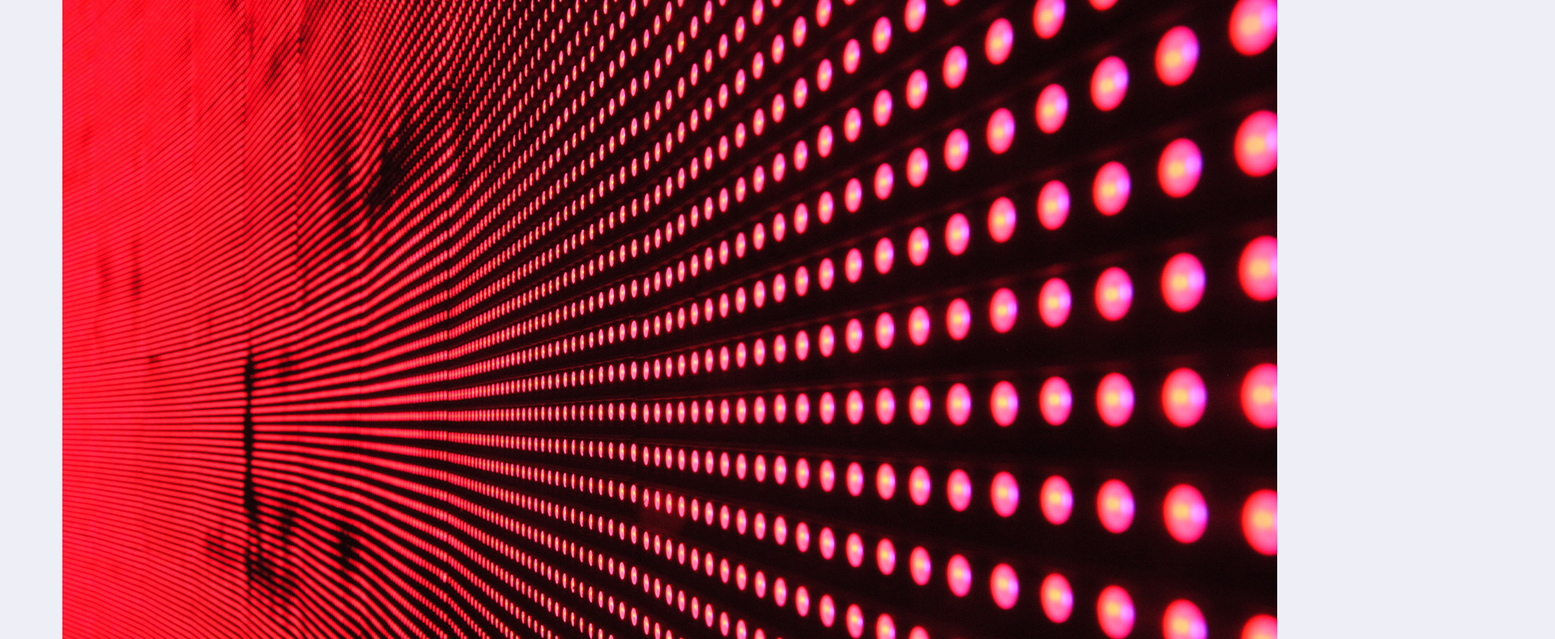
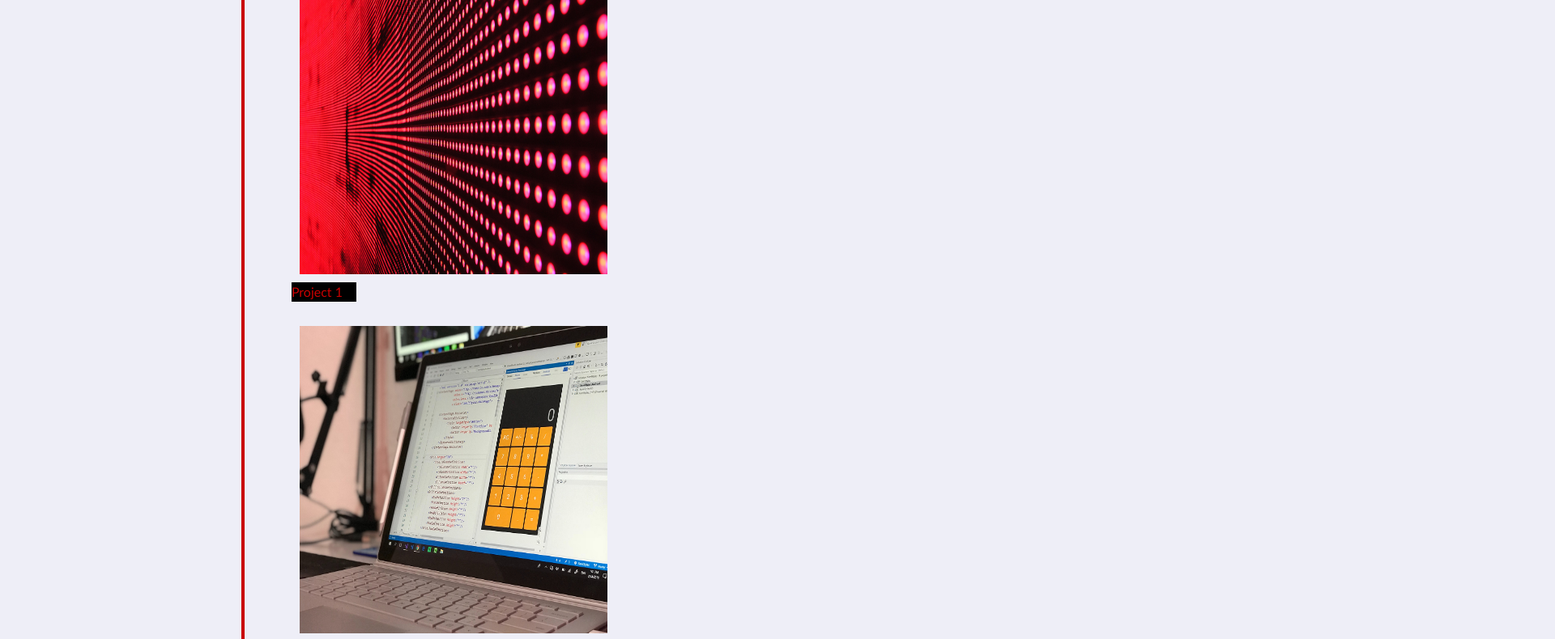
Before and after one commit to hmkaschak/homework2, a plain HTML site: page index.html in a window 1280 px wide. Shown: the part 603-1393 px from the top of the page at 81% size, 1920 px wide, since content can reach past the window. Drawn offline with Linux system fonts and the light colour scheme.

Commit message:
Update style.css

```diff
--- a/assets/style.css
+++ b/assets/style.css
@@ -4,9 +4,9 @@
 
   /* brand color palette */
   :root {
-    --primary: rgb(94, 68, 119);
-    --secondary: rgb(185, 28, 161);
-    --tertiary: rgb(70, 32, 102);
+    --primary: rgb(201, 0, 0);
+    --secondary: rgb(162, 4, 4);
+    --tertiary: rgb(0, 0, 0);
     --dark: rgba(28, 29, 33, 1);
     --light: rgba(238, 238, 247, 1);
   }
@@ -81,11 +81,12 @@
   main {
     margin-top: 20px;
     margin-bottom: 45px;
+    width: auto;
   }
 
   .hero-banner {
     background: rgb(68, 88, 120);
-    background-image: url('./images/Wunna_Gunna.webp'), linear-gradient(180deg, var(--secondary) 0%, var(--primary) 100%);
+    background-image: url('./images/itachi-uchiha-naruto-black-background-minimal-art-amoled-1242x2208-4942.png'), linear-gradient(180deg, var(--secondary) 0%, var(--primary) 100%);
     background-size: cover;
     background-position: center;
     background-blend-mode: soft-light;
@@ -162,3 +163,30 @@
     background-size: 100% 88%;
     color: var(--secondary);
   }
+
+  .card-column {
+    flex: 1 0 100%;
+    padding: 1.5rem;
+    /* when the screen resizes, make it so our columns don't jump in size */
+    transition: flex-basis 500ms linear;
+    margin-bottom: 1.5rem;
+  }
+  .projects {
+    display: block;
+    flex-wrap: wrap;
+    height: 400px;
+    width: 400px;
+    padding: 10px;
+    justify-content: space-evenly;
+  }
+  .projects:hover {
+    background-size: 100% 88%;
+    color: var(--secondary);
+  }
+
+  .info {
+    display: flexbox;
+    width: 80px;
+    background:rgb(0, 0, 0)
+
+  }
```
